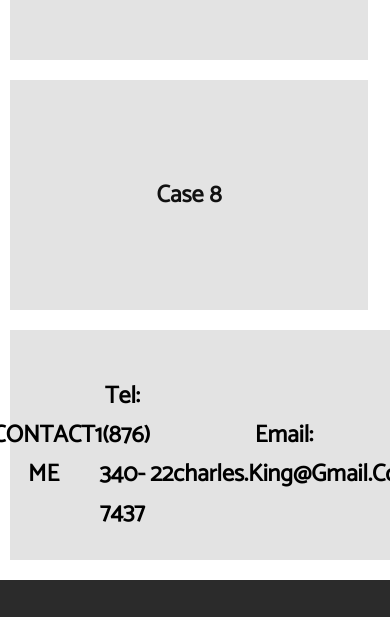
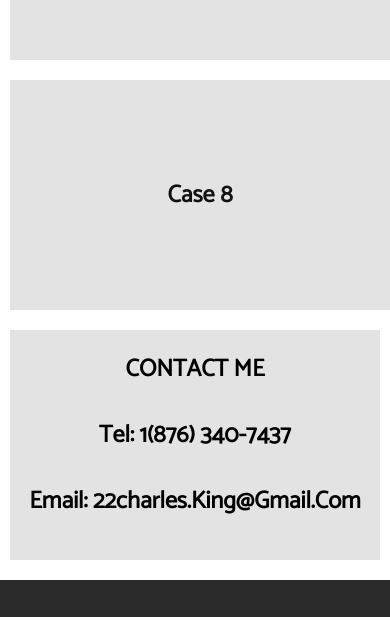
Before and after one commit to Ace-The-Dev/Demo-personal-Website, a plain HTML site: page cases.html in a window 390 px wide. Shown: the part 1829-2446 px from the top of the page. Drawn offline with Linux system fonts and the light colour scheme.

Commit message:
responsice design changes

```diff
--- a/stylesheet/style.css
+++ b/stylesheet/style.css
@@ -223,8 +223,8 @@ header .header-cases {
     color: rgb(0, 0, 0);
     text-transform: uppercase;
   }
-  .cases-link div {
-    width: calc(100% - 32px);
+  .cases-link a div {
+    width: calc(100% - 10px);
     display: flex;
     justify-content: center;
     align-items: center;
@@ -235,10 +235,14 @@ header .header-cases {
     font-weight: 600;
     padding-top: 0;
   }
+  .contact-banner {
+    width:95%;
+  }
 }
 
 .contact-banner {
-  width: 100% !important;
+  width: calc(100% - 20px)!important;
+  display: block;
   text-align: center;
   padding-top: 5%;
   background-color: #e3e3e3;
```
Also changed, not shown: cases.html (+2 -0 lines).
